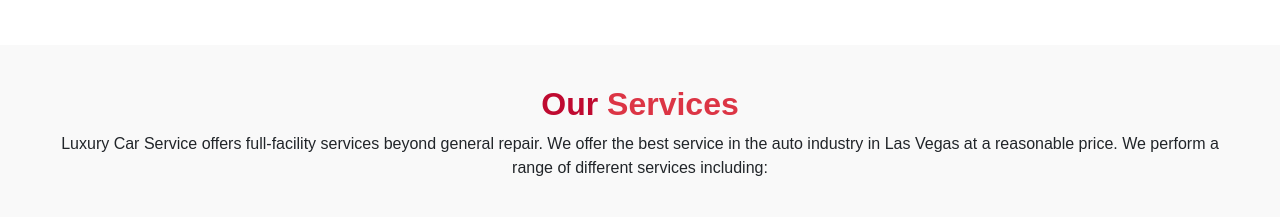
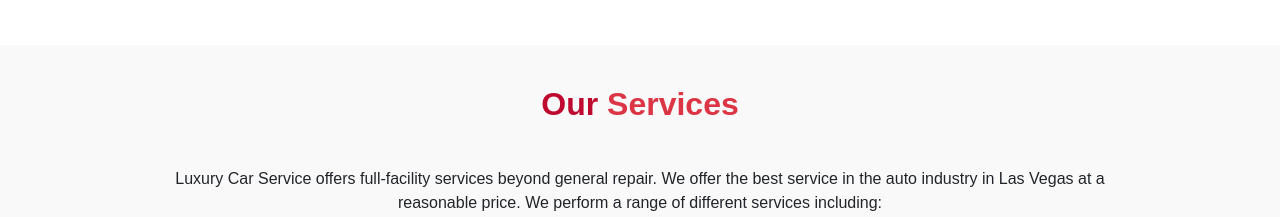
Before and after one commit to MdJahidShah/Luxury-Car-Service-HTML-Template-using-Bootstrap, a plain HTML site: page index.html in a window 1280 px wide. Shown: the part 2643-2860 px from the top of the page. Drawn offline with nearby package versions, Linux system fonts and the light colour scheme.

Commit message:
update css

```diff
--- a/style.css
+++ b/style.css
@@ -147,6 +147,9 @@
 .service-title {
     font-size: 1.5rem;
     font-weight: bold;
+}
+.services-section p {
+    padding: 3% 10%;
 }
 .service-description {
     font-size: 1rem;
```
